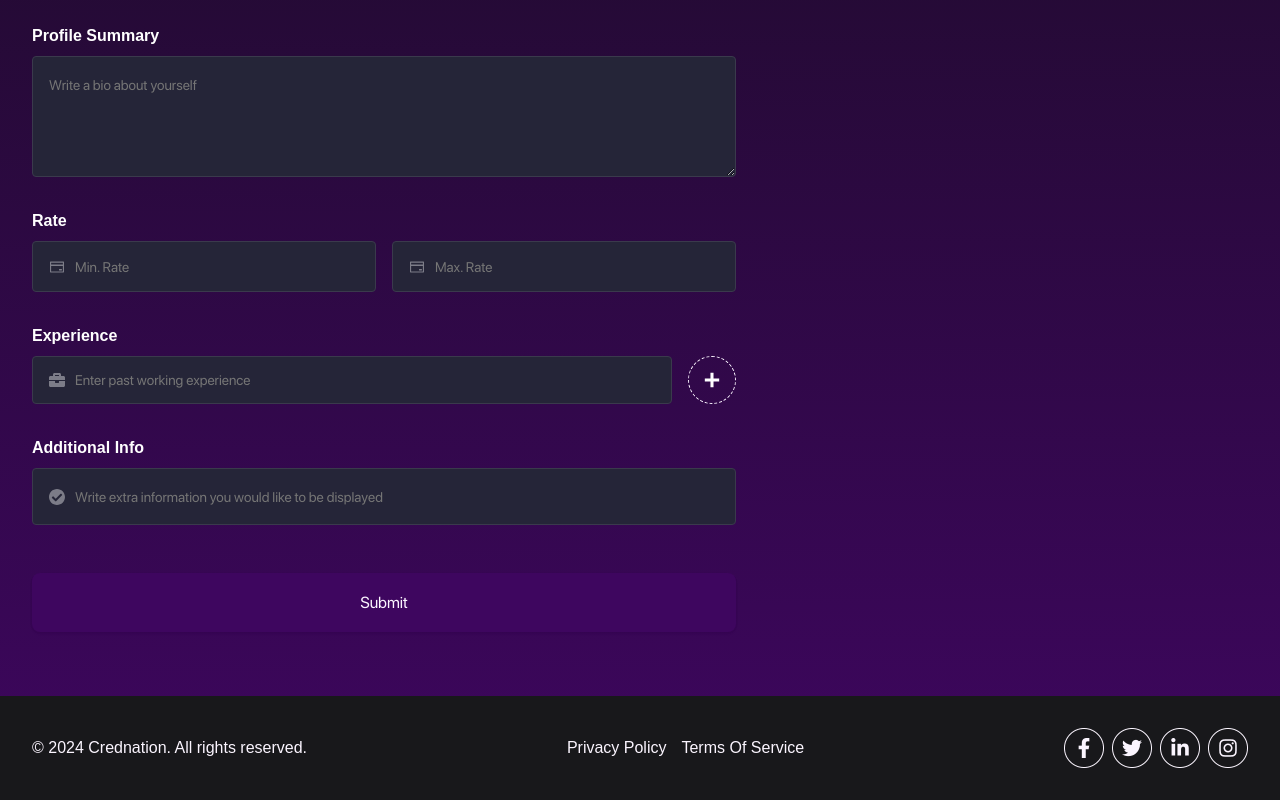
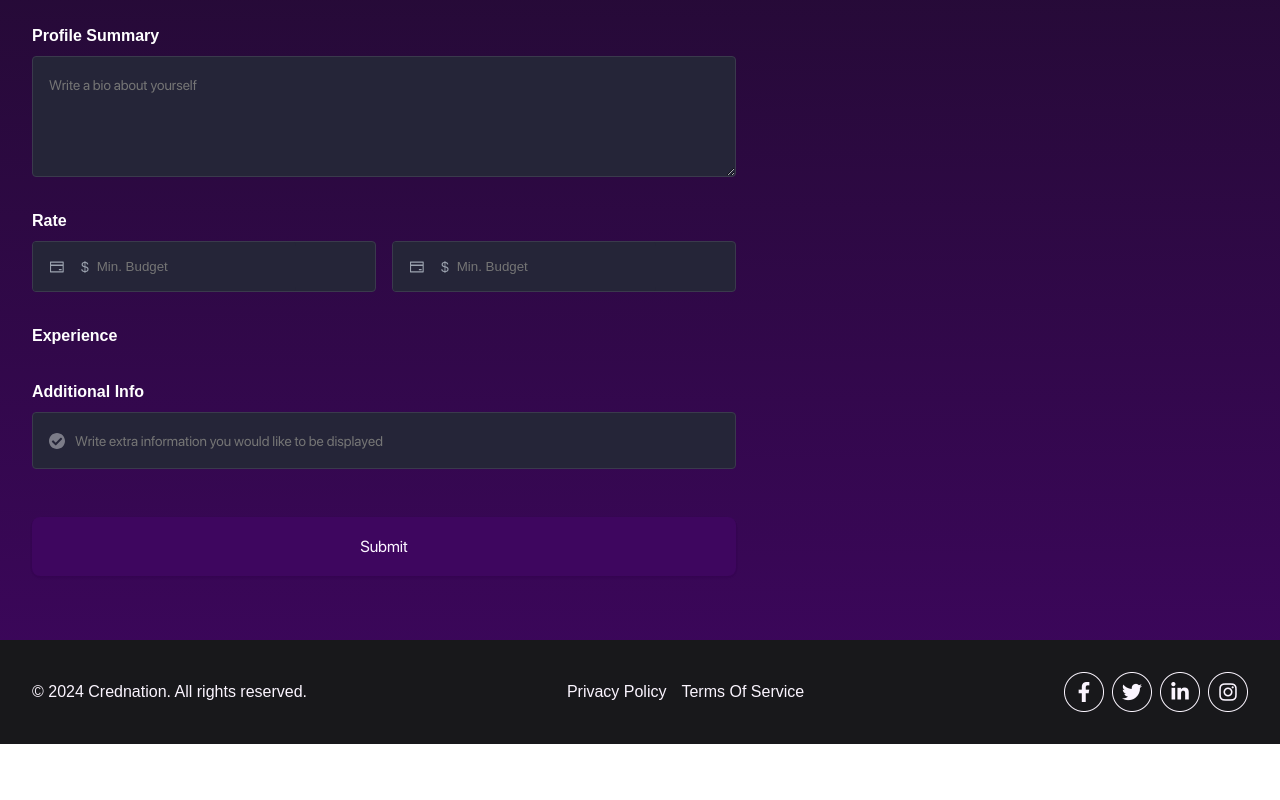
Before and after one commit to priyanka052598/Crednation, a React (Vite) app: page /register2 in a window 1280 px wide. Shown: the part 766-1566 px from the top of the page. After the commit the page ends 1510 px from the top, so only its background shows below. Built offline with nearby package versions, Linux system fonts and the light colour scheme; a web font is replaced by a local one.

Commit message:
fixed new feedbacks

```diff
--- a/src/pages/BookingPage.jsx
+++ b/src/pages/BookingPage.jsx
@@ -5,6 +5,8 @@ import { MdOutlineCalendarToday, MdOutlineLocationOn } from "react-icons/md";
 import { FaRegClock } from "react-icons/fa6";
 import { LuPersonStanding } from "react-icons/lu";
 import { CgSandClock } from "react-icons/cg";
+import "../../src/global.css"
+
 
 
 const BookingPage = () => {
--- a/src/pages/Home.jsx
+++ b/src/pages/Home.jsx
@@ -122,11 +122,11 @@ const Home = () => {
 <div className="flex justify-start items-center bg-gray-100 border border-darkslategray rounded-lg px-4 h-[50px] md:h-[57px]">
   <AiOutlineCalendar className="text-[#9CA3AF] text-xl" />
   <DatePicker
-     type="datetime-local"
-
+      // showTimeSelect
+  dateFormat="Pp"
       selected={startDate}
       onChange={(date) => setStartDate(date)}
-      className="mb-5 w-full ml-2 bg-transparent outline-none text-[#9CA3AF] cursor-pointer"
+      className="mb-5 w-full ml-2 bg-transparent outline-none text-[#9CA3AF]  text-[16px] cursor-pointer"
     />
 </div>
 {/* <div className="flex items-center bg-gray-100 border border-darkslategray rounded-lg px-4 h-[50px] md:h-[57px]">
@@ -147,23 +147,13 @@ const Home = () => {
               {/* End Date Input */}
               <div className="flex items-center bg-gray-100 border border-darkslategray rounded-lg px-4 h-[50px] md:h-[57px]">
                 <AiOutlineClockCircle className="text-darkgray text-xl" />
-                {/* <input
-                  type="datetime-local"
-                  name="endDate"
-                  value={formData.endDate}
-                  onChange={handleChange}
-                  placeholder="date"
-                  className="w-full bg-transparent text-[#9CA3AF] border-none outline-none px-2 [&::-webkit-calendar-picker-indicator] [&::-webkit-calendar-picker-indicator]:hover:bg-gray-300 [&::-webkit-calendar-picker-indicator]:rounded [&::-webkit-calendar-picker-indicator]:p-1"
-                  style={{
-                    colorScheme: "dark",
-                  }}
-                /> */}
+
                   <DatePicker
      type="datetime-local"
 
       selected={endDate}
       onChange={(date) => setEndDate(date)}
-      className="mb-5 w-full ml-2 bg-transparent outline-none text-[#9CA3AF] cursor-pointer"
+      className="mb-5 w-full ml-2 bg-transparent outline-none text-[#9CA3AF]  text-[16px] cursor-pointer"
     />
               </div>
 
@@ -173,6 +163,9 @@ const Home = () => {
                 <select
                   name="serviceType"
                   value={formData.serviceType}
+                  style={{
+                    colorScheme:"dark"
+                  }}
                   onChange={handleChange}
                   className="w-full bg-gray-100 text-[#9CA3AF] border-none outline-none px-2"
                 >
--- a/src/pages/Register2.jsx
+++ b/src/pages/Register2.jsx
@@ -3,6 +3,7 @@ import Footer from "../components/Footer";
 import { useLocation } from "react-router-dom";
 // import axios from "axios"; // Commented out for now
 import { useState } from "react";
+import { AiOutlineCreditCard } from "react-icons/ai";
 
 const RegisterAsAGuard = () => {
   const location = useLocation();
@@ -221,47 +222,37 @@ const RegisterAsAGuard = () => {
                   Rate
                 </div>
                 <div className="self-stretch flex flex-row items-center justify-start flex-wrap content-center gap-size-base-size text-sm text-components-button-component-defaultcolor font-base-base-normal">
-                  <div className="flex-1 rounded bg-gray-250 border-darkslategray border-[1px] border-solid box-border h-[51px] overflow-hidden flex flex-row items-center justify-start py-0 px-4 min-w-[320px]">
-                    <div className="flex-1 h-components-input-global-controlheight flex flex-row items-center justify-start py-components-input-component-paddingblock px-0 box-border gap-2">
-                      <img
-                        className="w-4 relative h-4 overflow-hidden shrink-0"
-                        alt=""
-                        src="/icon--creditcardoutlined.svg"
-                      />
-                      <div className="relative leading-[22px] hidden">
-                        Prefix
-                      </div>
-                      <input
-                        className="[border:none] [outline:none] font-lg-normal text-sm bg-[transparent] flex-1 relative leading-[22px] text-darkgray text-left overflow-hidden text-ellipsis whitespace-nowrap"
-                        placeholder="Min. Rate"
-                        type="number"
-                      />
-                      <div className="relative leading-[22px] text-right hidden">
-                        Suffix
-                      </div>
-                      <div className="w-[12.2px] h-2 [transform:_rotate(-180deg)]" />
-                    </div>
+                  <div className="flex-1 rounded bg-gray-250 border-darkslategray border-[1px] border-solid box-border h-[51px] overflow-hidden flex flex-row items-center justify-start py-0  min-w-[320px]">
+                    <div className="flex items-center bg-gray-100 border border-darkslategray rounded-lg px-4 h-[50px] md:h-[57px] relative">
+                                  <AiOutlineCreditCard className="text-darkgray text-xl mr-2" />
+                                  <span className="absolute left-12 text-[#9CA3AF] text-sm font-medium">
+                                    $
+                                  </span>
+                                  <input
+                                    type="number"
+                                    name="minBudget"
+                                    value={formData.minBudget}
+                                    onChange={handleChange}
+                                    placeholder="Min. Budget"
+                                    className="w-full bg-transparent text-[#9CA3AF] border-none outline-none pl-6" // Added padding-left
+                                  />
+                                </div>
                   </div>
-                  <div className="flex-1 rounded bg-gray-250 border-darkslategray border-[1px] border-solid box-border h-[51px] overflow-hidden flex flex-row items-center justify-start py-0 px-4 min-w-[320px]">
-                    <div className="flex-1 h-components-input-global-controlheight flex flex-row items-center justify-start py-components-input-component-paddingblock px-0 box-border gap-2">
-                      <img
-                        className="w-4 relative h-4 overflow-hidden shrink-0"
-                        alt=""
-                        src="/icon--creditcardoutlined.svg"
-                      />
-                      <div className="relative leading-[22px] hidden">
-                        Prefix
-                      </div>
-                      <input
-                        className="[border:none] [outline:none] font-lg-normal text-sm bg-[transparent] flex-1 relative leading-[22px] text-darkgray text-left inline-block overflow-hidden text-ellipsis whitespace-nowrap h-[22px]"
-                        placeholder="Max. Rate"
-                        type="number"
-                      />
-                      <div className="relative leading-[22px] text-right hidden">
-                        Suffix
-                      </div>
-                      <div className="w-[12.2px] h-2 [transform:_rotate(-180deg)]" />
-                    </div>
+                  <div className="flex-1 rounded bg-gray-250 border-darkslategray border-[1px] border-solid box-border h-[51px] overflow-hidden flex flex-row items-center justify-start py-0  min-w-[320px]">
+                    <div className="flex items-center bg-gray-100 border border-darkslategray rounded-lg px-4 h-[50px] md:h-[57px] relative">
+                                  <AiOutlineCreditCard className="text-darkgray text-xl mr-2" />
+                                  <span className="absolute left-12 text-[#9CA3AF] text-sm font-medium">
+                                    $
+                                  </span>
+                                  <input
+                                    type="number"
+                                    name="minBudget"
+                                    value={formData.minBudget}
+                                    onChange={handleChange}
+                                    placeholder="Min. Budget"
+                                    className="w-full bg-transparent text-[#9CA3AF] border-none outline-none pl-6" // Added padding-left
+                                  />
+                                </div>
                   </div>
                 </div>
               </div>
@@ -303,7 +294,7 @@ const RegisterAsAGuard = () => {
                     />
                   </div>
                 </div> */}
-                 <div className="self-stretch flex flex-row items-center justify-start gap-4 text-sm text-components-button-component-defaultcolor font-base-base-normal">
+                 {/* <div className="self-stretch flex flex-row items-center justify-start gap-4 text-sm text-components-button-component-defaultcolor font-base-base-normal">
       <div className="self-stretch flex-1 rounded-components-input-global-borderradiussm bg-gray-250 border-darkslategray border-[1px] border-solid flex flex-row items-center justify-start py-0 px-4">
         <div className="flex-1 h-components-input-global-controlheight flex flex-row items-center justify-start py-components-input-component-paddingblock px-0 box-border gap-2">
           <img
@@ -343,7 +334,7 @@ const RegisterAsAGuard = () => {
         style={{ display: "none" }}
         onChange={handleFileChange} // Handle file selection
       />
-    </div>
+    </div> */}
               </div>
               <div className="self-stretch flex flex-col items-start justify-start gap-2 min-w-[320px] z-[6]">
                 <div className="self-stretch relative leading-[24px] font-semibold">
--- a/src/pages/RegisterAsAGuard1.jsx
+++ b/src/pages/RegisterAsAGuard1.jsx
@@ -211,6 +211,7 @@ import Footer from "../components/Footer";
 import { FaDollarSign } from "react-icons/fa6";
 import { FaClock } from "react-icons/fa";
 import { RiGraduationCapFill } from "react-icons/ri";
+import "../../src/global.css"
 
 const RegisterAsAGuard1 = () => {
   const navigate = useNavigate();
--- a/src/pages/SearchPage.jsx
+++ b/src/pages/SearchPage.jsx
@@ -5,6 +5,8 @@ import Footer from "../components/Footer";
 import { Link } from "react-router-dom";
 import { FaMapMarkerAlt } from "react-icons/fa";
 import { FaArrowLeft } from "react-icons/fa6";
+import "../../src/global.css"
+
 
 
 
```
